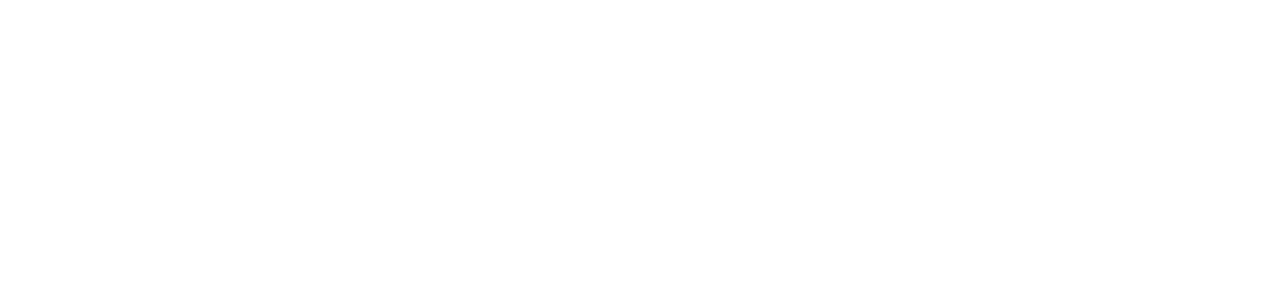
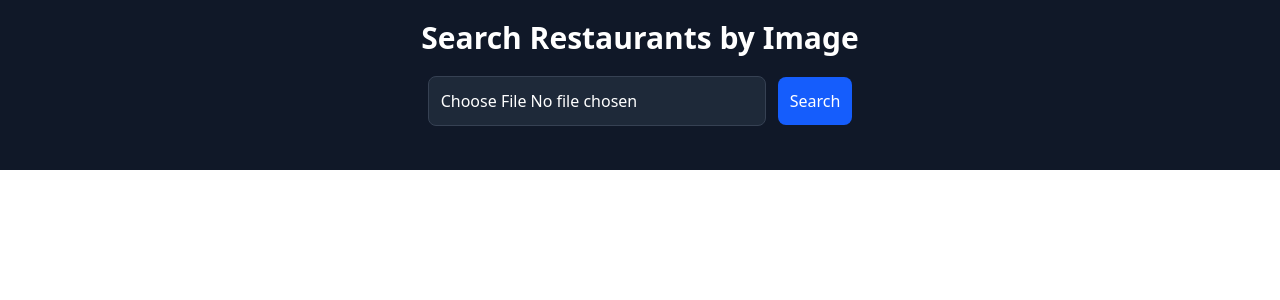
Before and after one commit to Teja-Vvrs/Restaurant_Finder, a React (Vite) app in the folder client/: page /restaurants/imgsearch in a window 1280 px wide. Before the commit this address had no page. Shown: the top 300 px of the page. Built offline with nearby package versions, Linux system fonts and the light colour scheme.

Commit message:
final commit

```diff
--- a/client/src/App.jsx
+++ b/client/src/App.jsx
@@ -1,19 +1,23 @@
 import React from 'react'
-import {BrowserRouter,Routes,Route} from 'react-router-dom'
+import { BrowserRouter, Routes, Route } from 'react-router-dom'
 import Home from './components/Home'
 import RestaurantsList from './components/Restaurants'
 import Rdetails from "./components/Rdetails"
 import LocationSearch from './components/LocationSearch'
+import ImageSearch from './components/ImageSearch'
+
 const App = () => {
   return (
     <BrowserRouter>
-    <Routes>
-      <Route path="/" element={<Home/>} />
-      <Route path="/restaurants" element={<RestaurantsList/>} />
-      <Route path="/restaurant/:id" element={<Rdetails />} />
-     <Route path="/restaurants/location" element={<LocationSearch />} />
-    </Routes>
-
+      <div className="dark:bg-gray-900 dark:text-white min-h-screen">
+        <Routes>
+          <Route path="/" element={<Home />} />
+          <Route path="/restaurants" element={<RestaurantsList />} />
+          <Route path="/restaurant/:id" element={<Rdetails />} />
+          <Route path="/restaurants/location" element={<LocationSearch />} />
+          <Route path="/restaurants/imgsearch" element={<ImageSearch />} />
+        </Routes>
+      </div>
     </BrowserRouter>
   )
 }
--- a/client/src/components/Home.jsx
+++ b/client/src/components/Home.jsx
@@ -1,7 +1,7 @@
-import React, { useState, useEffect } from "react";
+import React, { useState } from "react";
 import { motion } from "framer-motion";
 import { useNavigate } from "react-router-dom";
-import { SunIcon, MoonIcon, SearchIcon, LocationMarkerIcon, GlobeIcon, ViewListIcon } from "@heroicons/react/solid";
+import { SunIcon, MoonIcon, SearchIcon, LocationMarkerIcon, GlobeIcon, ViewListIcon, CameraIcon } from "@heroicons/react/solid";
 
 const Home = () => {
   const [search, setSearch] = useState("");
@@ -9,6 +9,7 @@ const Home = () => {
   const [longitude, setLongitude] = useState("");
   const [radius, setRadius] = useState(100);
   const [theme, setTheme] = useState("light");
+  const [image, setImage] = useState(null);  // New state to store image
   const navigate = useNavigate();
 
   const toggleTheme = () => {
@@ -49,6 +50,25 @@ const Home = () => {
       alert("Geolocation is not supported by this browser.");
     }
   };
+
+  const handleImageSearch = () => {
+    // if (image) {
+    //     // Create a base64 string for the image
+    //     const reader = new FileReader();
+    //     reader.onloadend = () => {
+    //         const base64Image = reader.result;
+    //         // Now pass the base64 string along with any other state you need
+            navigate("/restaurants/imgsearch")
+    //             state: { image: base64Image },
+    //         });
+    //     };
+    //     reader.readAsDataURL(image); // Read the image as base64
+    // } else {
+    //     alert("Please upload an image before searching.");
+    // }
+};
+
+
 
   const handleViewAll = () => {
     setSearch("");
@@ -99,6 +119,16 @@ const Home = () => {
         </div>
       </motion.div>
 
+      {/* Image Upload for Searching */}
+      <motion.div className="w-full max-w-md mt-6" initial={{ opacity: 0, x: 20 }} animate={{ opacity: 1, x: 0 }} transition={{ duration: 0.5, delay: 0.4 }}>
+        <div className={`flex flex-col rounded-2xl shadow-lg overflow-hidden p-5 ${theme === "dark" ? "bg-gray-800" : "bg-gray-800"}`}>
+          <button className="mt-4 bg-blue-600 text-white px-4 py-2 rounded-xl hover:bg-blue-700 transition duration-300 ease-in-out cursor-pointer flex items-center justify-center" onClick={handleImageSearch}>
+            <CameraIcon className="h-5 w-5 mr-2" />
+            Search by Image
+          </button>
+        </div>
+      </motion.div>
+
       <div className="mt-6 flex gap-4">
         <button className="bg-blue-600 text-white px-6 py-3 rounded-xl hover:bg-blue-700 transition duration-300 ease-in-out cursor-pointer flex items-center justify-center" onClick={handleViewAll}>
           <ViewListIcon className="h-5 w-5 mr-2" />
--- /dev/null
+++ b/client/src/components/ImageSearch.jsx
@@ -0,0 +1,97 @@
+import { useState } from "react";
+
+const ImageSearch = () => {
+  const [image, setImage] = useState(null);
+  const [restaurants, setRestaurants] = useState([]);
+  const [loading, setLoading] = useState(false);
+  const [error, setError] = useState(null);
+
+  const handleImageChange = (event) => {
+    const file = event.target.files[0];
+    if (file && file.type.startsWith("image/")) {
+      setImage(file);
+      setError(null);
+    } else {
+      setError("Please upload a valid image file.");
+      setImage(null);
+    }
+  };
+
+  const fetchRestaurants = async () => {
+    if (!image) {
+      setError("No image selected. Please upload an image.");
+      return;
+    }
+
+    setLoading(true);
+    setError(null);
+    try {
+      const formData = new FormData();
+      formData.append("image", image);
+
+      const response = await fetch(
+        "https://restaurant-production-06c2.up.railway.app/restaurants/imgsearch",
+        {
+          method: "POST",
+          body: formData,
+        }
+      );
+
+      if (!response.ok) {
+        throw new Error(`Server Error: ${response.status} ${response.statusText}`);
+      }
+
+      const data = await response.json();
+      setRestaurants(data.restaurants || []);
+    } catch (error) {
+      console.error("Error fetching restaurants:", error);
+      setError(error.message);
+    } finally {
+      setLoading(false);
+    }
+  };
+
+  return (
+    <div className="p-5 max-w-screen-xl mx-auto bg-gray-900 text-white">
+      <h2 className="text-center text-3xl font-semibold mb-5">Search Restaurants by Image</h2>
+
+      {/* Flex container for input and button */}
+      <div className="flex justify-center items-center mb-4">
+        <input
+          type="file"
+          accept="image/*"
+          onChange={handleImageChange}
+          className="p-3 border border-gray-700 rounded-lg bg-gray-800 text-white focus:outline-none focus:ring-2 focus:ring-blue-600 mr-3"
+        />
+        <button
+          onClick={fetchRestaurants}
+          disabled={loading}
+          className="p-3 bg-blue-600 text-white rounded-lg hover:bg-blue-700 transition duration-200"
+        >
+          {loading ? "Searching..." : "Search"}
+        </button>
+      </div>
+
+      {error && <p className="text-red-500 mt-4 text-center">{error}</p>}
+
+      <div className="grid grid-cols-1 sm:grid-cols-2 md:grid-cols-3 lg:grid-cols-4 gap-6 mt-6">
+        {restaurants.map((restaurant, index) => (
+          <div key={index} className="border border-gray-700 p-4 rounded-lg text-center bg-gray-800 shadow-lg hover:shadow-xl transition duration-200">
+            <img
+              src={restaurant.featured_image || "https://via.placeholder.com/150"}
+              alt={restaurant.name}
+              className="w-full h-40 object-cover rounded-md mb-4"
+            />
+            <h3 className="text-xl font-semibold">{restaurant.name}</h3>
+            <p><strong>City:</strong> {restaurant.location.city || "N/A"}</p>
+            <p><strong>Locality:</strong> {restaurant.location.locality_verbose || "N/A"}</p>
+            <p><strong>Address:</strong> {restaurant.location.address || "N/A"}</p>
+            <p><strong>Zipcode:</strong> {restaurant.location.zipcode || "N/A"}</p>
+          </div>
+        ))}
+      </div>
+    </div>
+  );
+};
+
+export default ImageSearch;
--- a/client/src/components/Rdetails.jsx
+++ b/client/src/components/Rdetails.jsx
@@ -7,6 +7,7 @@ const RestaurantDetails = () => {
   const [restaurant, setRestaurant] = useState(null);
   const [loading, setLoading] = useState(true);
   const [error, setError] = useState(null);
+  const [showMore, setShowMore] = useState(false);
 
   useEffect(() => {
     const fetchRestaurantDetails = async () => {
@@ -62,6 +63,25 @@ const RestaurantDetails = () => {
             <p><b>Cost for Two:</b> ₹{restaurant.average_cost_for_two || "N/A"}</p>
             <p><b>Phone:</b> {restaurant.phone_numbers || "Not available"}</p>
           </div>
+
+          {/* Show More / Show Less */}
+          {showMore && (
+            <div className="mt-4 space-y-3">
+              <p><b>Rating Text:</b> {restaurant.user_rating?.rating_text || "N/A"}</p>
+              <p><b>Reviews:</b> {restaurant.user_rating?.votes || "N/A"}</p>
+              <p><b>Timings:</b> {restaurant.timings || "N/A"}</p>
+              <p><b>Speciality:</b> {restaurant.speciality || "N/A"}</p>
+            </div>
+          )}
+
+          {/* Button to toggle show more */}
+          <button
+            onClick={() => setShowMore(!showMore)}
+            className="mt-6 inline-block bg-blue-500 text-white px-6 py-3 rounded-lg font-semibold hover:bg-blue-600 transition"
+          >
+            {showMore ? "Show Less" : "Show More"}
+          </button>
+
           {restaurant.url && (
             <a
               href={restaurant.url}
```
Also changed, not shown: client/src/components/Restaurants.jsx (+14 -14 lines).
